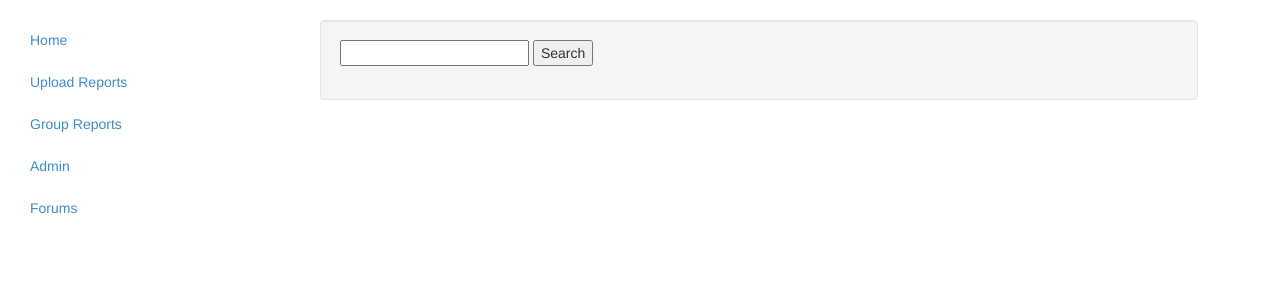
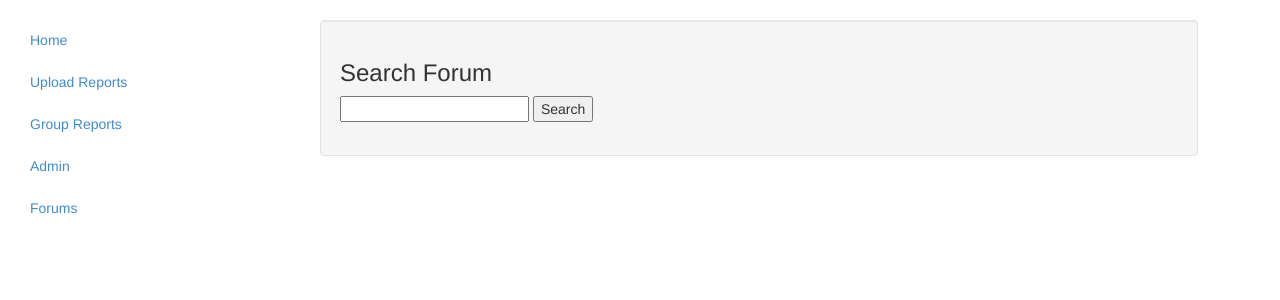
Before and after one commit to comp3013maa/comp3013Databases, a PHP site: page /findex.php in a window 1280 px wide. Shown: the part 52-352 px from the top of the page. Run offline with PHP 8.4, Linux system fonts and the light colour scheme; data that the repository does not hold is empty; some libraries are stand-ins or nearby versions.

Commit message:
Update findex.php

```diff
--- a/findex.php
+++ b/findex.php
@@ -2,6 +2,7 @@
 require "header.php";
 require "connect.php";
 
+echo '<h3>Search Forum </h3>';
 echo '<form  method="post"  id="searchform">
 	      <input  type="text" name="name">
 	      <input  type="submit" name="submit" value="Search">
```
